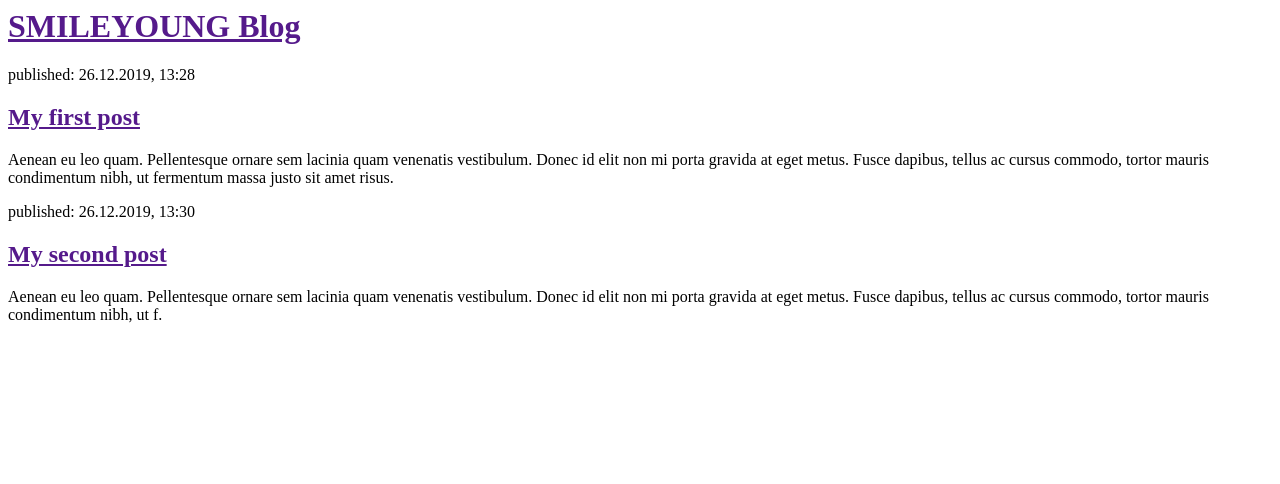
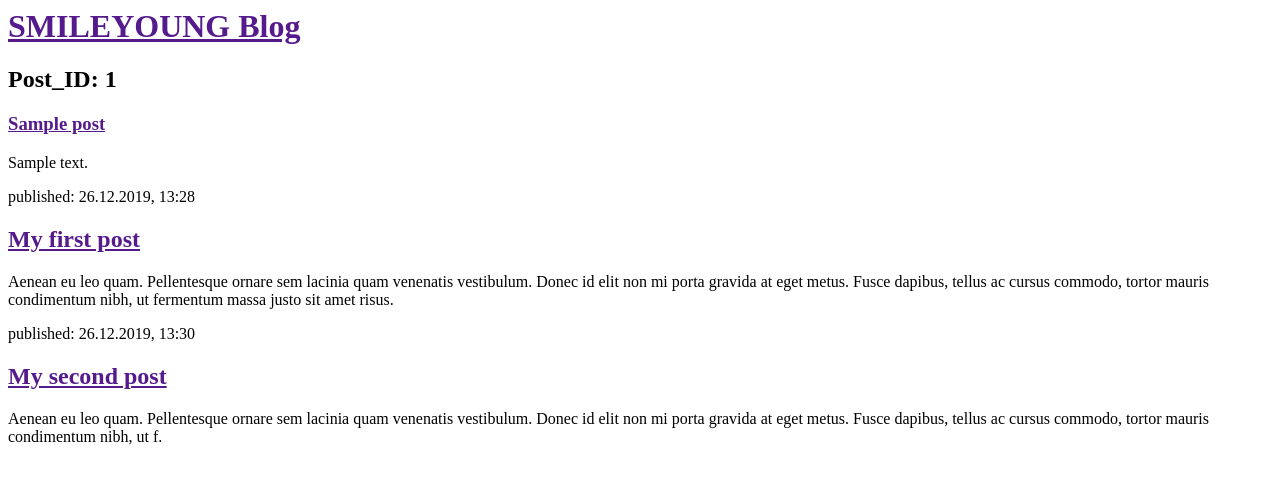
Before and after one commit to smileyoung1993/Django_mysite, a Django app: page / in a window 1280 px wide. Shown: the top 484 px of the page. Run offline with Django 3.2, Linux system fonts and the light colour scheme; tables that the repository leaves empty hold one stand-in row (values such as "Sample post").

Commit message:
Modified templates to display posts from database.

```diff
--- a/mysite/blog/templates/blog/post_list.html
+++ b/mysite/blog/templates/blog/post_list.html
@@ -6,7 +6,13 @@
         <div>
             <h1><a href="">SMILEYOUNG Blog</a></h1>
         </div>
-
+        {% for post in posts %}
+            <div>
+                <h2>Post_ID: {{ post.id }}</h2>
+                <h3><a href="">{{ post.title }}</a></h3>
+                <p>{{ post.text|linebreaksbr }}</p>
+            </div>
+        {% endfor %}
         <div>
             <p>published: 26.12.2019, 13:28</p>
             <h2><a href="">My first post</a></h2>
--- a/mysite/blog/views.py
+++ b/mysite/blog/views.py
@@ -1,5 +1,7 @@
 from django.shortcuts import render
-
+from .models import Post
+from django.utils import timezone
 # Create your views here.
 def post_list(request):
-    return render(request, 'blog/post_list.html', {})
+    posts = Post.objects.all()
+    return render(request, 'blog/post_list.html', {'posts' : posts})
```
